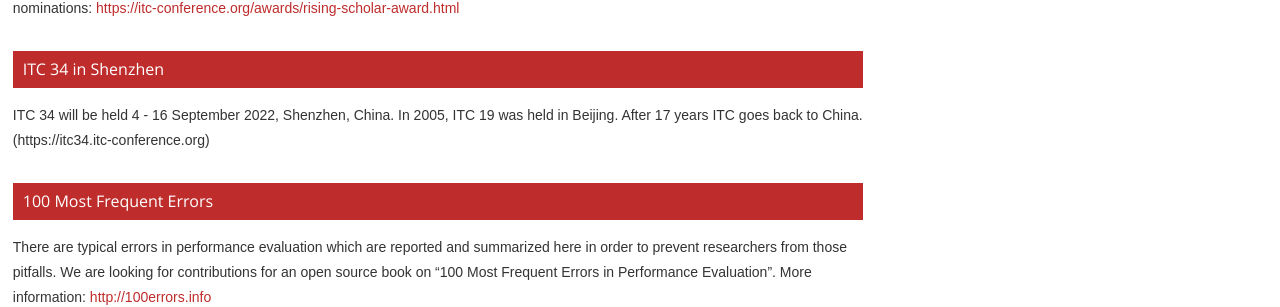
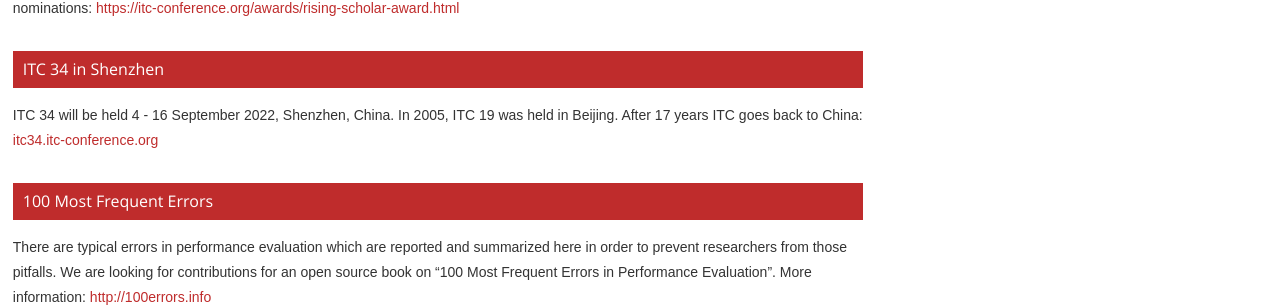
Before and after one commit to lsinfo3/itc-conference, a Jekyll site: the page built from index.md, in a window 1280 px wide. Shown: the part 1361-1668 px from the top of the page. Built offline with Jekyll 4.4.1, drawn with Linux system fonts in a browser that asks for light colours; comment, search, counter and statistics services are not loaded; some of the changed lines change nothing that is shown.

Commit message:
ITC 34 url corrected

```diff
--- a/index.md
+++ b/index.md
@@ -28,7 +28,7 @@
 
 ## ITC 34 in Shenzhen
 
-ITC 34 will be held 4 - 16 September 2022, Shenzhen, China. In 2005, ITC 19 was held in Beijing. After 17 years ITC goes back to China. (https://itc34.itc-conference.org)
+ITC 34 will be held 4 - 16 September 2022, Shenzhen, China. In 2005, ITC 19 was held in Beijing. After 17 years ITC goes back to China: [itc34.itc-conference.org](https://itc34.itc-conference.org)
 
 
 ## 100 Most Frequent Errors
```
